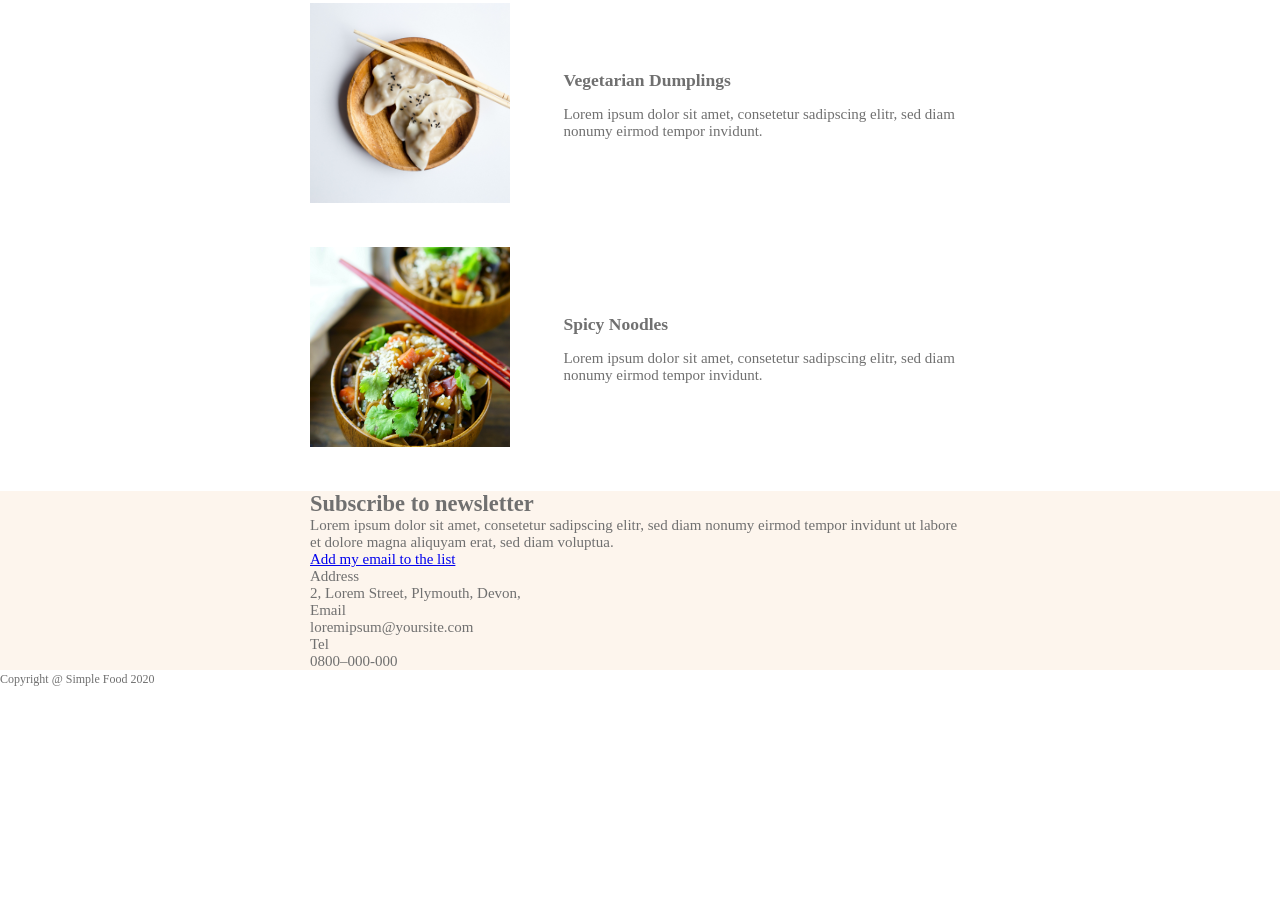
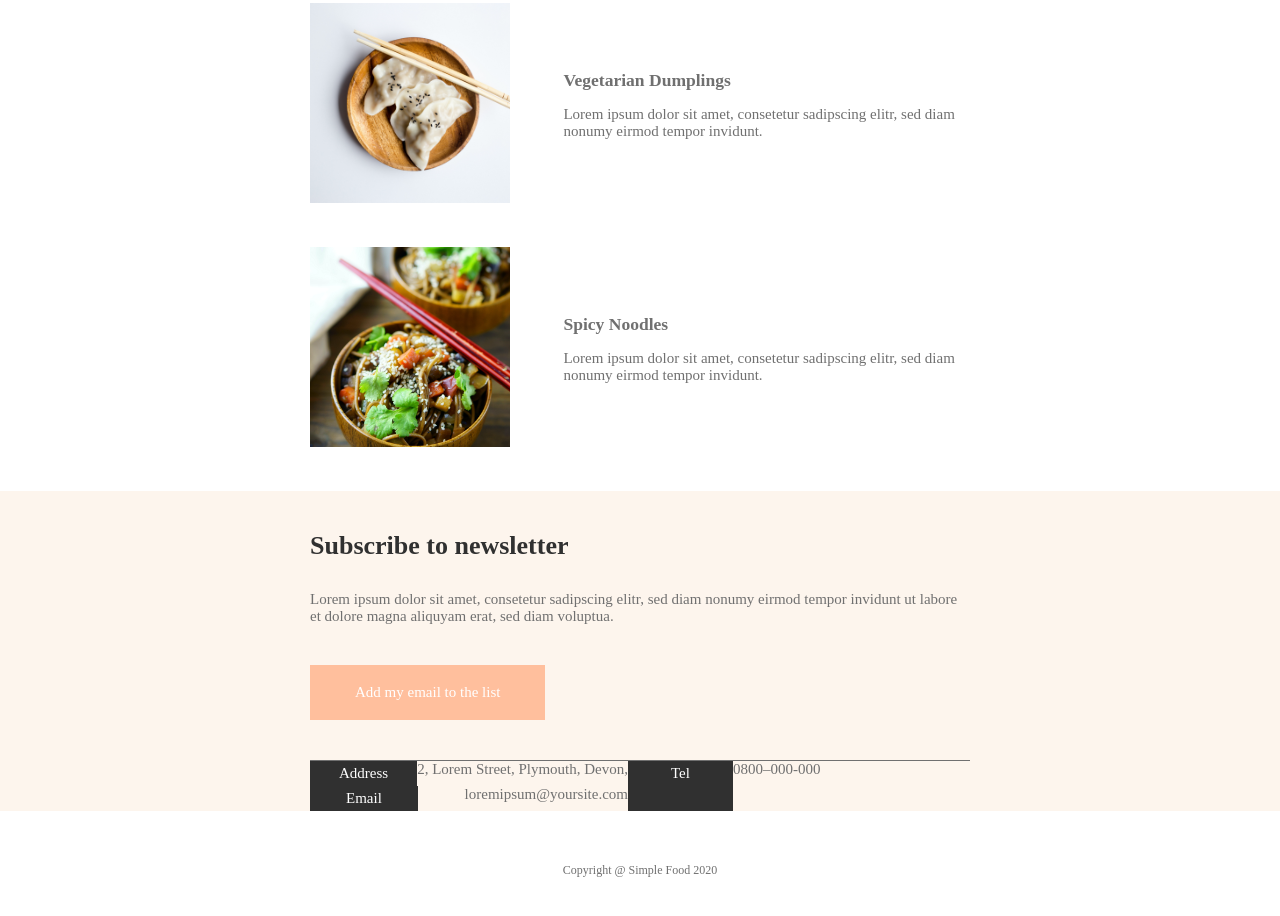
Before and after one commit to ChqNmA/202277_test, a plain HTML site: page index.html in a window 1280 px wide. Shown: the part 673-1589 px from the top of the page. Before the commit the page ends 1360 px from the top, so only its background shows below. Drawn offline with Linux system fonts and the light colour scheme.

Commit message:
html+css

```diff
--- a/css/style.css
+++ b/css/style.css
@@ -8,7 +8,7 @@ body{
 
 .inner{
     max-width: 660px;
-    width: 80%;
+    width: 90%;
     margin: 0 auto;
 }
 
@@ -57,3 +57,68 @@ header li{
 .subscribe{
     background-color: #FDF5ED;
 }
+
+.subscribe h2{
+    padding: 40px 0 30px;
+    color: #303030;
+    font-size: 26px;
+}
+
+.subscribe-article{
+    padding-bottom: 40px;
+    border-bottom: 1px solid #707070;
+}
+
+.lorem{
+    padding-bottom: 40px;
+}
+
+.subscribe a{
+    padding: 20px 45px;
+    display: inline-block;
+    color: #ffffff;
+    background-color: #FFBF9D;
+    text-decoration: none;
+    line-height: 1;
+}
+
+
+.address{
+    display: inline-block;
+    color: #ffffff;
+    background-color: #303030;
+    padding: 5px 29px;
+    line-height: 1;
+}
+
+.address-email{
+    display: inline-block;
+    color: #ffffff;
+    background-color: #303030;
+    padding: 5px 36px;
+    line-height: 1;
+}
+
+.address-tel{
+    display: inline-block;
+    color: #ffffff;
+    background-color: #303030;
+    padding: 5px 43px;
+    line-height: 1;
+}
+
+.address-flex{
+    display: flex;
+    justify-content: space-between;
+}
+
+.article-flex{
+    display: flex;
+}
+
+
+
+footer p{
+    text-align: center;
+    margin: 50px 0;
+}
--- a/index.html
+++ b/index.html
@@ -1,5 +1,6 @@
 <!DOCTYPE html>
 <html lang="ja">
+
 <head>
     <meta charset="UTF-8">
     <meta name="viewport" content="width=device-width, initial-scale=1.0">
@@ -7,6 +8,7 @@
     <link rel="stylesheet" href="./css/style.css">
     <title>simplefood</title>
 </head>
+
 <body>
     <header>
         <div class="inner">
@@ -27,56 +29,70 @@
                 <p><img src="./images/pic_menu01.png" alt=""></p>
                 <div class="articletitle">
                     <h3>Butternut Squash Soup</h3>
-                <p>Lorem ipsum dolor sit amet, consetetur sadipscing elitr, sed diam nonumy eirmod tempor invidunt.</p>
+                    <p>Lorem ipsum dolor sit amet, consetetur sadipscing elitr, sed diam nonumy eirmod tempor invidunt.
+                    </p>
                 </div>
             </article>
             <article class="articletop">
                 <p><img src="./images/pic_menu02.png" alt=""></p>
                 <div class="articletitle">
                     <h3>Berries Smoothie</h3>
-                <p>Lorem ipsum dolor sit amet, consetetur sadipscing elitr, sed diam nonumy eirmod tempor invidunt.</p>
+                    <p>Lorem ipsum dolor sit amet, consetetur sadipscing elitr, sed diam nonumy eirmod tempor invidunt.
+                    </p>
                 </div>
             </article>
             <article class="articletop">
                 <p><img src="./images/pic_menu03.png" alt=""></p>
                 <div class="articletitle">
                     <h3>Vegetarian Dumplings</h3>
-                <p>Lorem ipsum dolor sit amet, consetetur sadipscing elitr, sed diam nonumy eirmod tempor invidunt.</p>
+                    <p>Lorem ipsum dolor sit amet, consetetur sadipscing elitr, sed diam nonumy eirmod tempor invidunt.
+                    </p>
                 </div>
             </article>
             <article class="articletop">
                 <p><img src="./images/pic_menu04.png" alt=""></p>
                 <div class="articletitle">
                     <h3>Spicy Noodles</h3>
-                <p>Lorem ipsum dolor sit amet, consetetur sadipscing elitr, sed diam nonumy eirmod tempor invidunt.</p>
+                    <p>Lorem ipsum dolor sit amet, consetetur sadipscing elitr, sed diam nonumy eirmod tempor invidunt.
+                    </p>
                 </div>
             </article>
         </section>
 
         <section class="subscribe">
             <div class="inner">
-            <article>
+                <article class="subscribe-article">
                     <h2>Subscribe to newsletter</h2>
-                <p>Lorem ipsum dolor sit amet, consetetur sadipscing elitr, sed diam nonumy eirmod tempor invidunt
+                    <p class="lorem">Lorem ipsum dolor sit amet, consetetur sadipscing elitr, sed diam nonumy eirmod
+                        tempor invidunt
                         ut labore et dolore magna aliquyam erat, sed diam voluptua. </p>
                     <a href="#">Add my email to the list</a>
                 </article>
-            <article>
-                <p>Address</p>
-                <p>2, Lorem Street, Plymouth,
+                <article class="article-flex">
+                    <div>
+                        <div class="address-flex">
+                            <p class="address">Address</p>
+                            <p class="address-1">2, Lorem Street, Plymouth,
                                 Devon,</p>
-                <p>Email</p>
-                <p>loremipsum@yoursite.com</p>
-                <p>Tel</p>
-                <p>0800–000-000</p>
+                        </div>
+                        <div class="address-flex">
+                            <p class="address-email">Email</p>
+                            <p class="address-1">loremipsum@yoursite.com</p>
+                        </div>
+                    </div>
+                    <div class="address-flex">
+                        <p class="address-tel">Tel</p>
+                        <p class="address-1">0800–000-000</p>
+                    </div>
                 </article>
             </div>
         </section>
     </main>
 
-    <footer>
+    <footer class="inner">
         <p><small>Copyright @ Simple Food 2020</small></p>
     </footer>
 
 </body>
+
 </html>
```
Also changed, not shown: 1 other file. Lines whose indentation alone changed are shown as unchanged.
